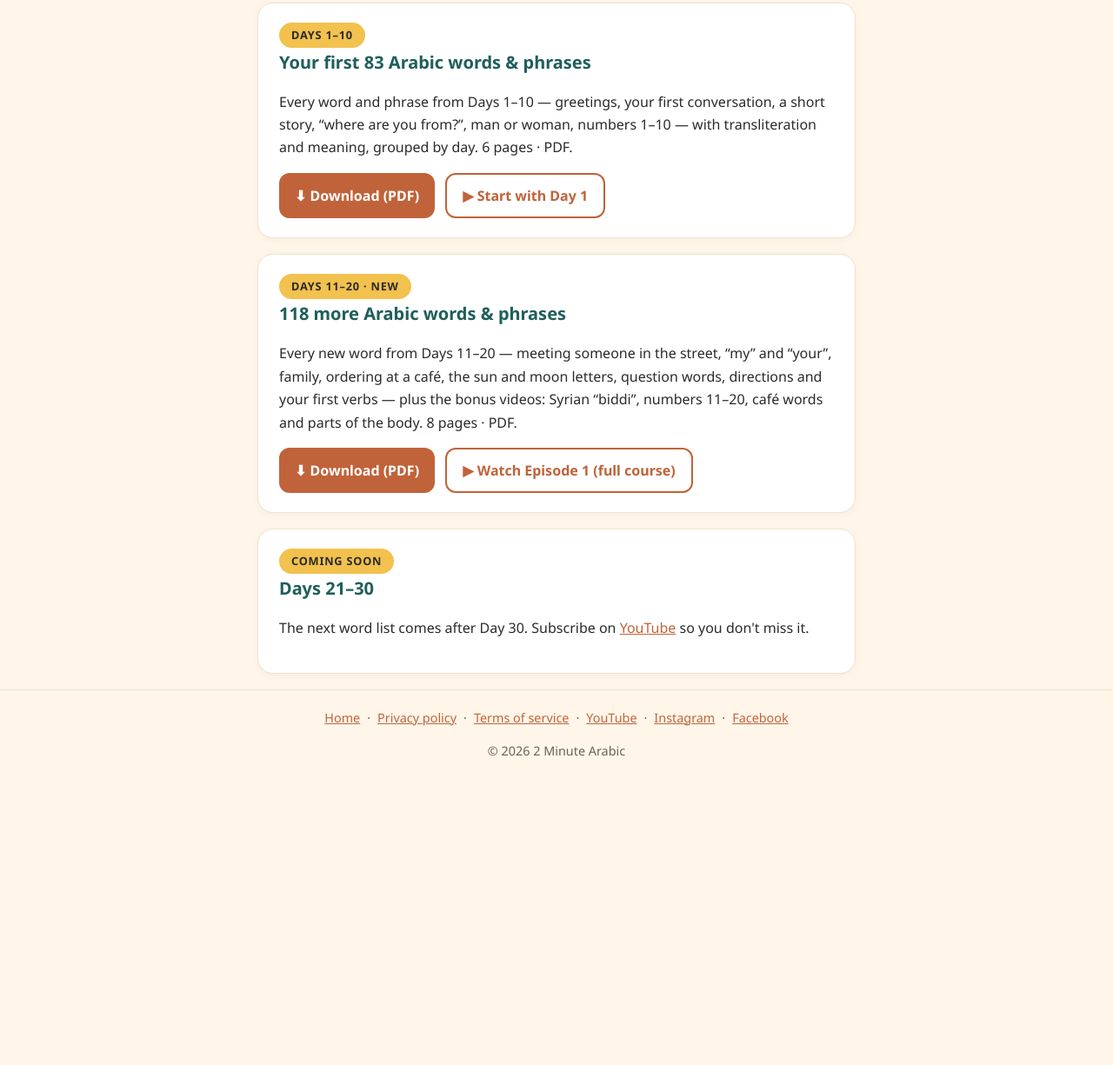
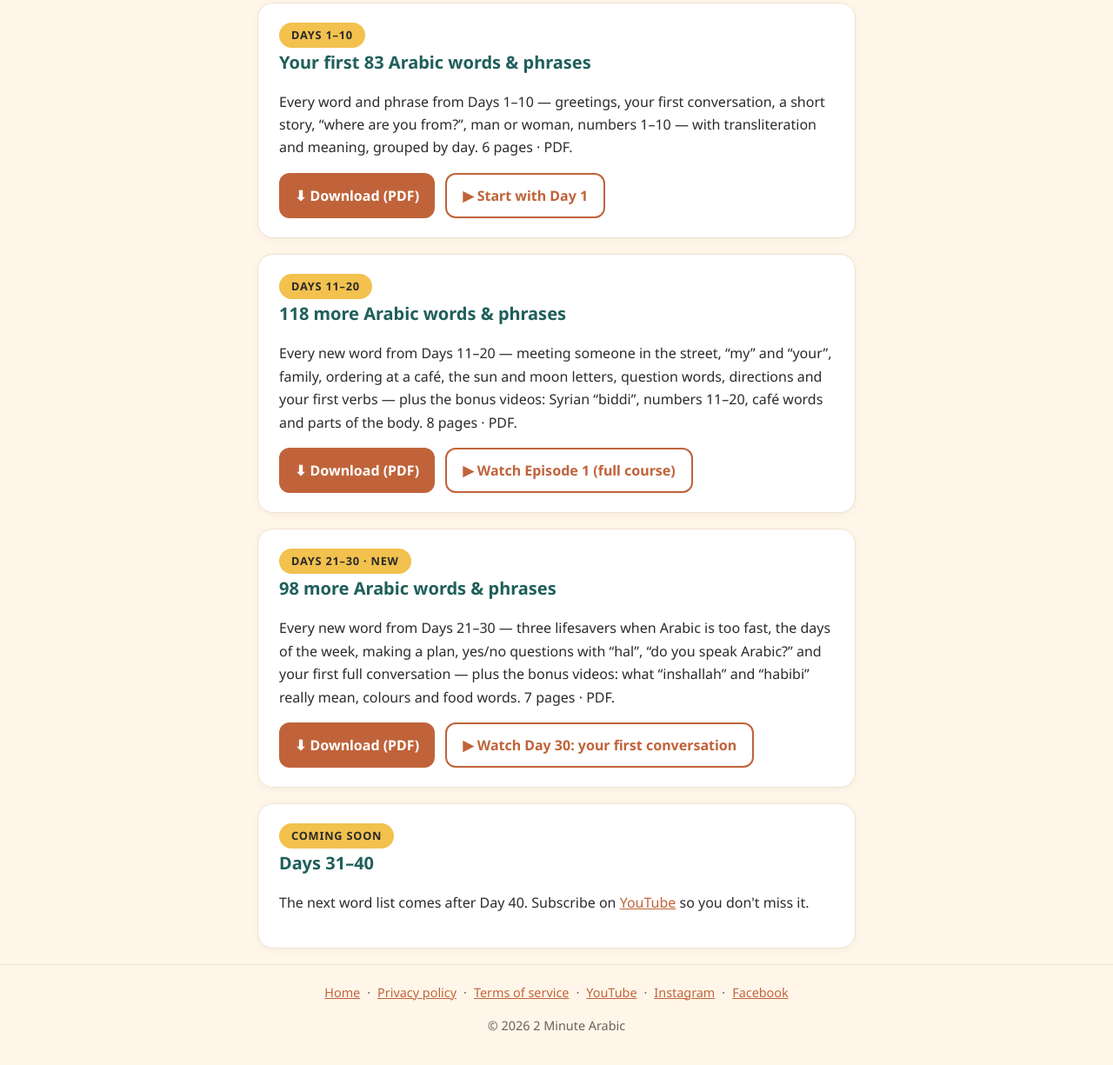
Before and after one commit to muhannadsnan/2min-arabic, a plain HTML site: page free/index.html in a window 1280 px wide. Shown: the part 381-1606 px from the top of the page at 87% size. Before the commit the page ends 1311 px from the top, so only its background shows below. Drawn offline with Linux system fonts and the light colour scheme.

Commit message:
Free PDF 3: Days 21–30 (98 words & phrases)
Co-Authored-By: Claude Opus 5.5 <noreply@anthropic.com>

```diff
--- a/free/index.html
+++ b/free/index.html
@@ -5,9 +5,12 @@
 <section class="card"><span class="badge">DAYS 1–10</span><h2>Your first 83 Arabic words &amp; phrases</h2>
 <p>Every word and phrase from Days 1–10 — greetings, your first conversation, a short story, “where are you from?”, man or woman, numbers 1–10 — with transliteration and meaning, grouped by day. 6 pages · PDF.</p>
 <div class="links"><a class="btn" target="_blank" rel="noopener" href="2-minute-arabic-days-1-10.pdf" download>⬇ Download (PDF)</a><a class="btn alt" target="_blank" rel="noopener" href="https://youtu.be/XTQXhypYDLU">▶ Start with Day 1</a></div></section>
-<section class="card"><span class="badge">DAYS 11–20 · NEW</span><h2>118 more Arabic words &amp; phrases</h2>
+<section class="card"><span class="badge">DAYS 11–20</span><h2>118 more Arabic words &amp; phrases</h2>
 <p>Every new word from Days 11–20 — meeting someone in the street, “my” and “your”, family, ordering at a café, the sun and moon letters, question words, directions and your first verbs — plus the bonus videos: Syrian “biddi”, numbers 11–20, café words and parts of the body. 8 pages · PDF.</p>
 <div class="links"><a class="btn" target="_blank" rel="noopener" href="2-minute-arabic-days-11-20.pdf" download>⬇ Download (PDF)</a><a class="btn alt" target="_blank" rel="noopener" href="https://youtu.be/IA1Pz7onW8g">▶ Watch Episode 1 (full course)</a></div></section>
-<section class="card"><span class="badge">COMING SOON</span><h2>Days 21–30</h2>
-<p>The next word list comes after Day 30. Subscribe on <a target="_blank" rel="noopener" href="https://www.youtube.com/@2MinArabic">YouTube</a> so you don't miss it.</p></section>
+<section class="card"><span class="badge">DAYS 21–30 · NEW</span><h2>98 more Arabic words &amp; phrases</h2>
+<p>Every new word from Days 21–30 — three lifesavers when Arabic is too fast, the days of the week, making a plan, yes/no questions with “hal”, “do you speak Arabic?” and your first full conversation — plus the bonus videos: what “inshallah” and “habibi” really mean, colours and food words. 7 pages · PDF.</p>
+<div class="links"><a class="btn" target="_blank" rel="noopener" href="2-minute-arabic-days-21-30.pdf" download>⬇ Download (PDF)</a><a class="btn alt" target="_blank" rel="noopener" href="https://youtu.be/8bS6_yYDDUg">▶ Watch Day 30: your first conversation</a></div></section>
+<section class="card"><span class="badge">COMING SOON</span><h2>Days 31–40</h2>
+<p>The next word list comes after Day 40. Subscribe on <a target="_blank" rel="noopener" href="https://www.youtube.com/@2MinArabic">YouTube</a> so you don't miss it.</p></section>
 </main><footer><div class="wrap"><a href="../index.html">Home</a>·<a href="../privacy.html">Privacy policy</a>·<a href="../terms.html">Terms of service</a>·<a target="_blank" rel="noopener" href="https://www.youtube.com/@2MinArabic">YouTube</a>·<a target="_blank" rel="noopener" href="https://www.instagram.com/2minutearabic/">Instagram</a>·<a target="_blank" rel="noopener" href="https://www.facebook.com/profile.php?id=61595131652324">Facebook</a><p>© 2026 2 Minute Arabic</p></div></footer></body></html>
```
Also changed, not shown: 1 other file.
